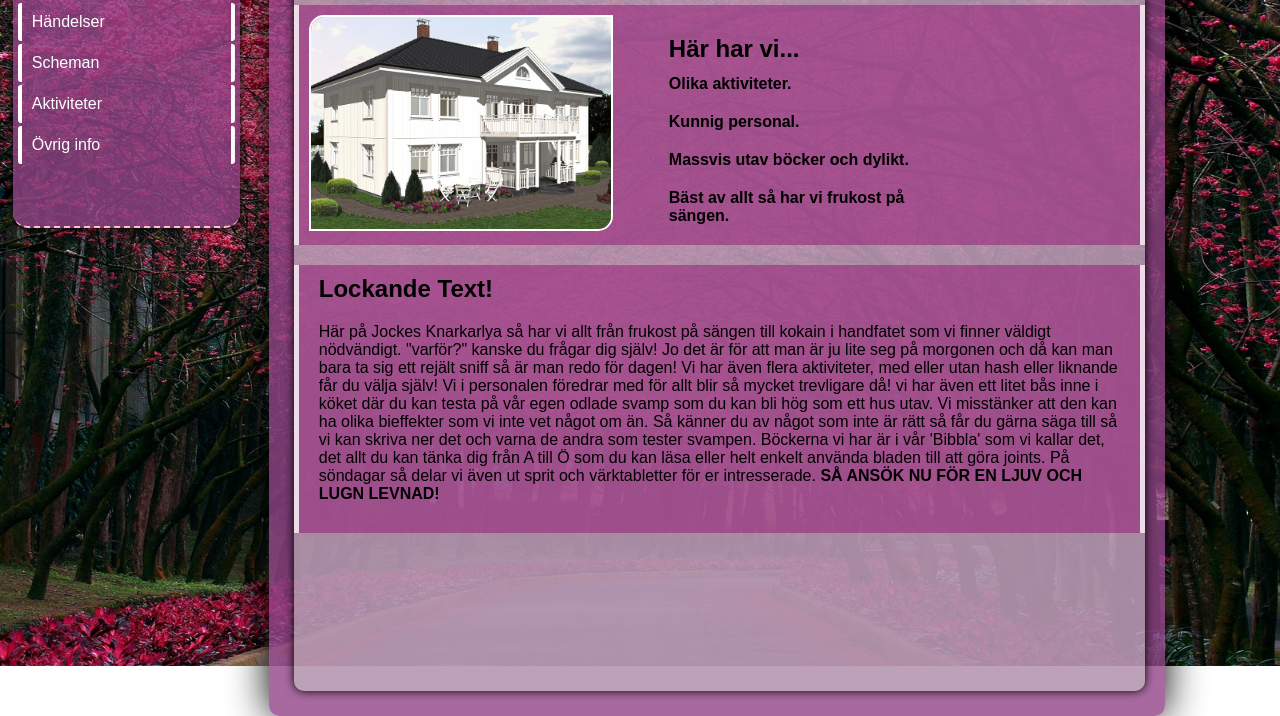
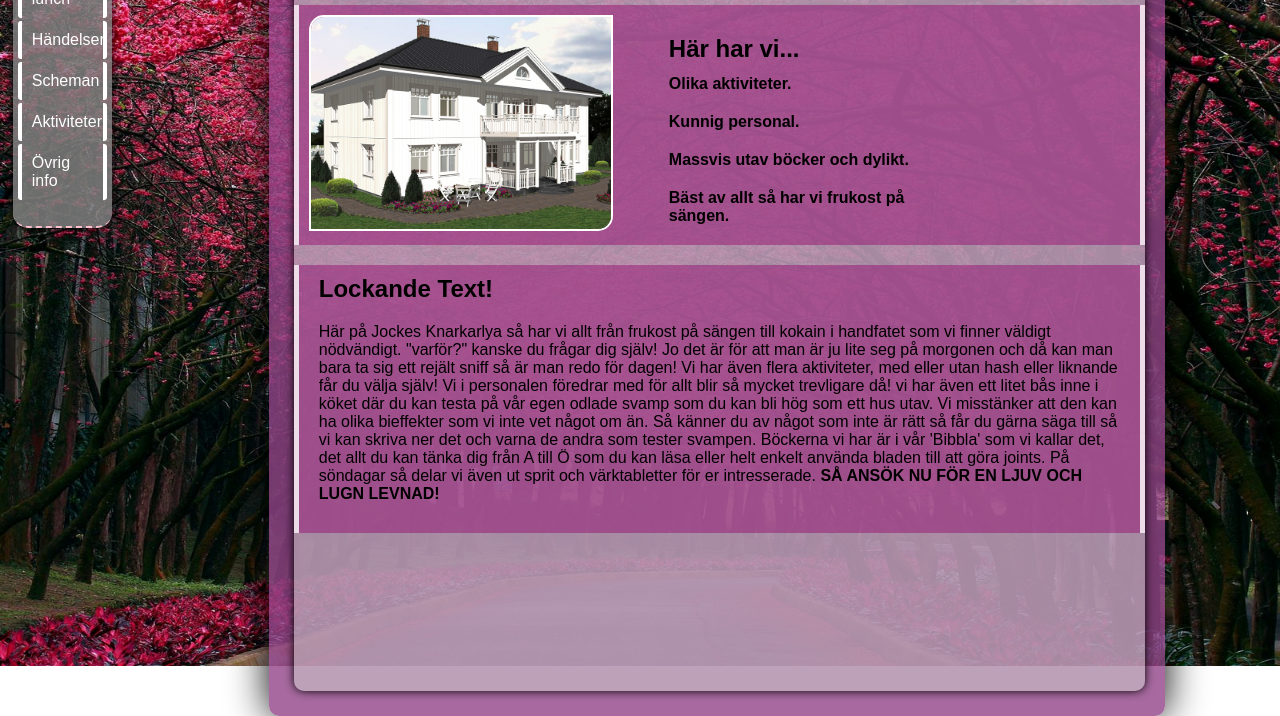
Before and after one commit to ANNOITG/12TE_Jonas_Forsberg, a plain HTML site: page Åhoj landkrabbor/pensionärshemsida/index.html in a window 1280 px wide. Shown: the part 134-850 px from the top of the page. Drawn offline with Linux system fonts and the light colour scheme.

Commit message:
huehue tangentbord
hihi

```diff
--- a/Åhoj landkrabbor/pensionärshemsida/StyleSheet.css
+++ b/Åhoj landkrabbor/pensionärshemsida/StyleSheet.css
@@ -13,7 +13,7 @@ body {
     margin-top: 50px;
 
 
-    background-color: rgba(146, 68, 135, 0.8);
+    background-color: rgba(128, 128, 128, 0.84);
     background-size: 100px;
     background-repeat: no-repeat;
     background-position: left;
@@ -23,7 +23,7 @@ body {
     border-radius: 15px;
     box-shadow: 0 0 10px black;
 
-    width: 17%;
+    width: 7%;
     min-height: 300px;
     padding: 5px;
 }
```
Also changed, not shown: 1 other file.
